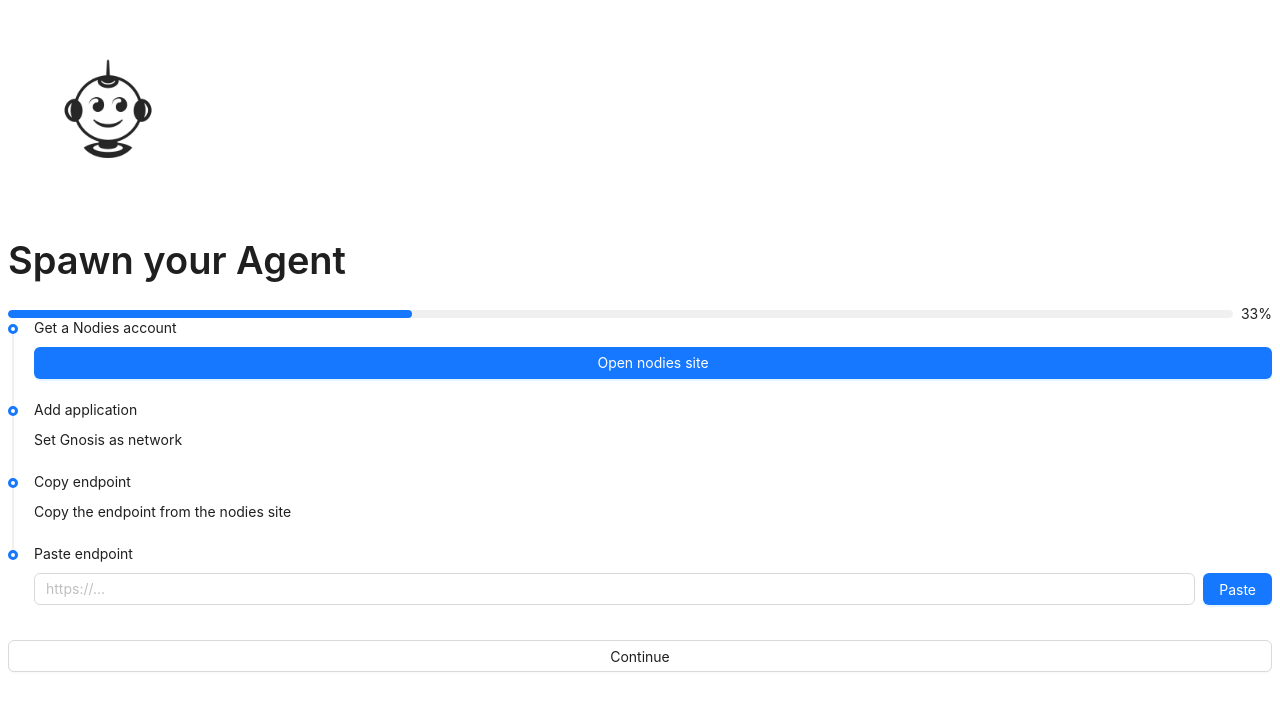
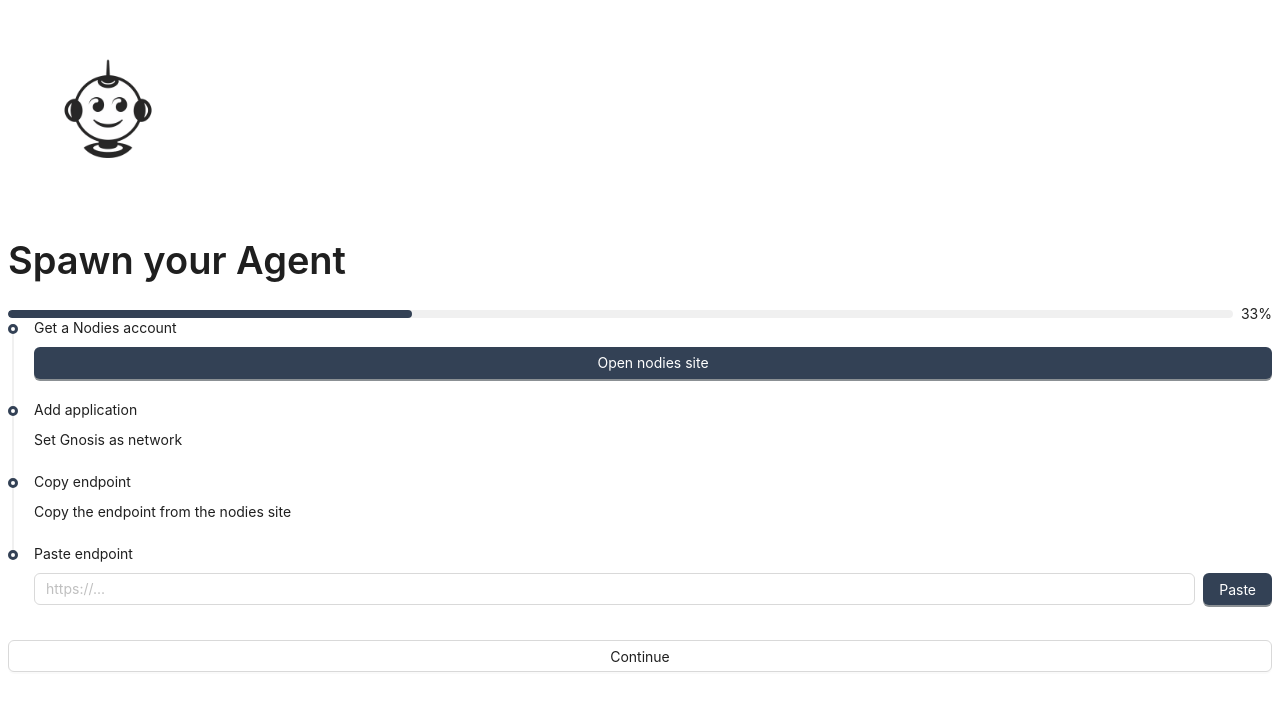
Before and after one commit to valory-xyz/optimus-quickstart, a Next.js app: page /spawn/1 in a window 1280 px wide. Shown: the top 710 px of the page. Built offline with nearby package versions, Linux system fonts and the light colour scheme.

Commit message:
Add mainTheme and use it in SpawnHeader and _app components

```diff
--- a/components/Spawn/SpawnHeader/SpawnHeader.tsx
+++ b/components/Spawn/SpawnHeader/SpawnHeader.tsx
@@ -1,4 +1,5 @@
 import { useSpawn } from "@/hooks/useSpawn";
+import { mainTheme } from "@/theme/mainTheme";
 import { Progress, Typography } from "antd";
 import Image from "next/image";
 import { useMemo } from "react";
@@ -15,7 +16,10 @@
     <>
       <Image src="/robot-head.png" alt="robot head" width={200} height={200} />
       <Typography.Title>{title}</Typography.Title>
-      <Progress percent={spawnPercentage} />
+      <Progress
+        percent={spawnPercentage}
+        strokeColor={mainTheme.token?.colorPrimary}
+      />
     </>
   );
 };
--- a/pages/_app.tsx
+++ b/pages/_app.tsx
@@ -1,6 +1,8 @@
 import { AgentsProvider } from "@/context/AgentsProvider";
 import { SpawnProvider } from "@/context/SpawnContext";
 import { TabsProvider } from "@/context/TabsProvider";
+import { mainTheme } from "@/theme/mainTheme";
+import { ConfigProvider } from "antd";
 import type { AppProps } from "next/app";
 
 export default function App({ Component, pageProps }: AppProps) {
@@ -8,7 +10,9 @@
     <AgentsProvider>
       <SpawnProvider>
         <TabsProvider>
-          <Component {...pageProps} />
+          <ConfigProvider theme={mainTheme}>
+            <Component {...pageProps} />
+          </ConfigProvider>
         </TabsProvider>
       </SpawnProvider>
     </AgentsProvider>
--- /dev/null
+++ b/theme/mainTheme.ts
@@ -0,0 +1,7 @@
+import { ThemeConfig } from "antd";
+
+export const mainTheme: ThemeConfig = {
+  token: {
+    colorPrimary: "#334155",
+  },
+};
```
